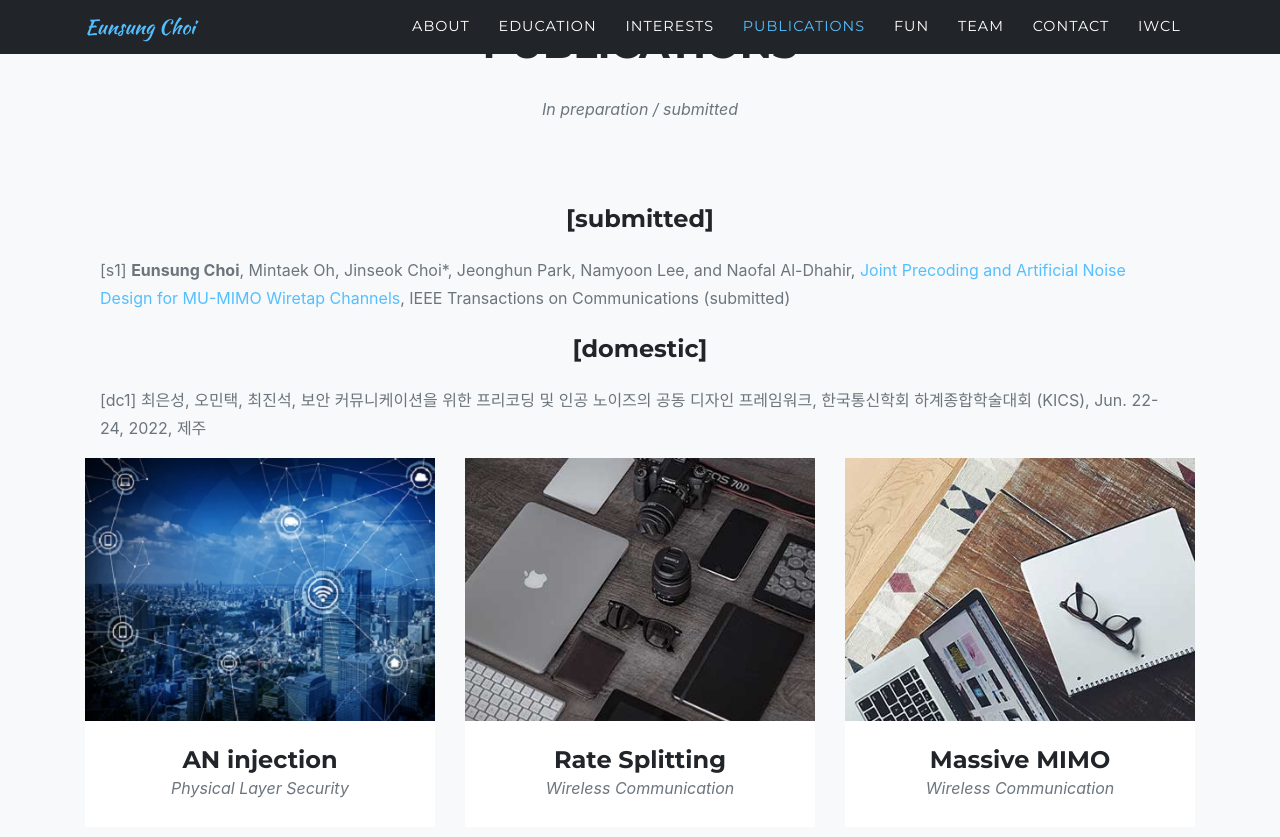
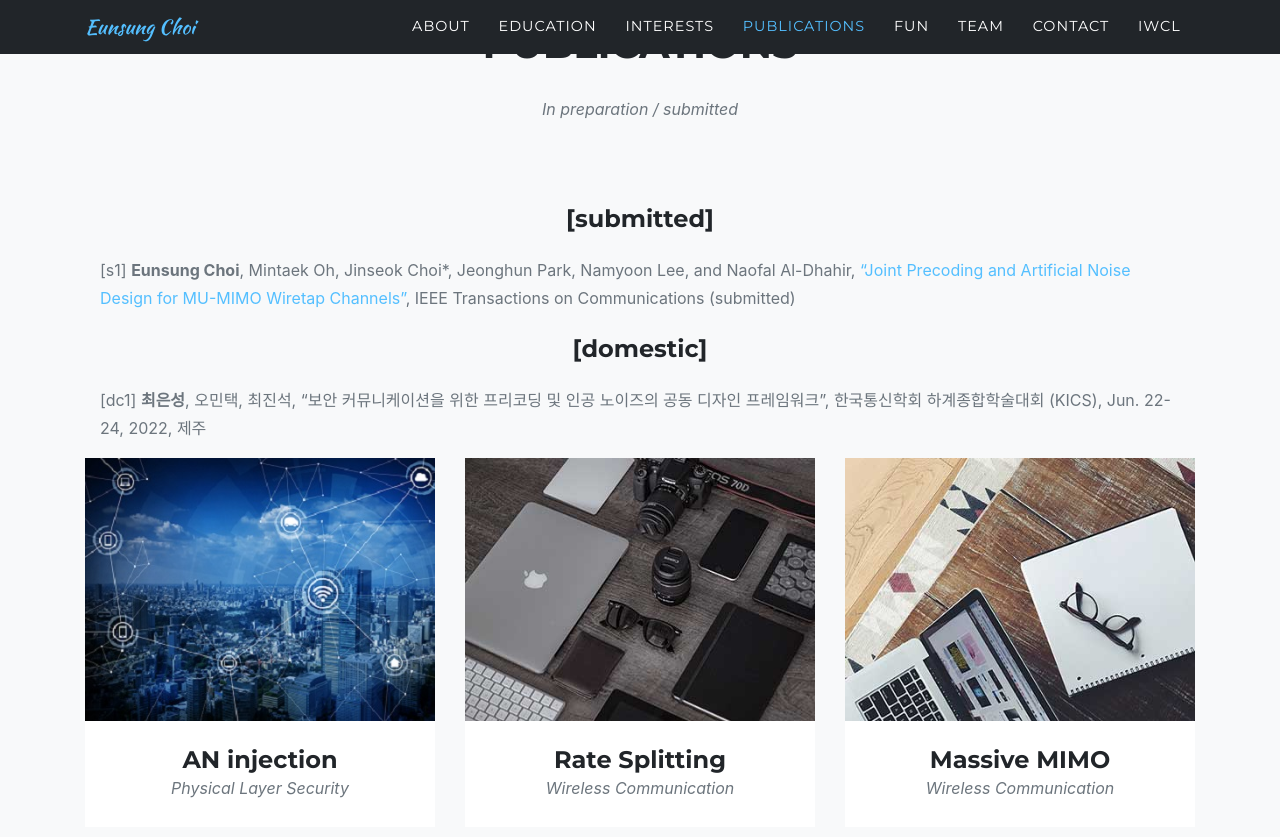
Before and after one commit to choices97/choices97.github.io, a Jekyll site: the page built from index.md, in a window 1280 px wide and 900 px high, scrolled down 4482 px. Shown: the top 837 px of the window. Built offline with Jekyll 4.4.1, drawn with Linux system fonts in a browser that asks for light colours; some web fonts are replaced; comment, search, counter and statistics services are not loaded; part of the change alters nothing that is shown.

```diff
--- a/_data/sitetext.yml
+++ b/_data/sitetext.yml
@@ -92,9 +92,9 @@ en: &DEFAULT_EN
     text: "In preparation / submitted"
     list:
       - title: "**[submitted]**"
-        desc: "[s1] **Eunsung Choi**, Mintaek Oh, Jinseok Choi*, Jeonghun Park, Namyoon Lee, and Naofal Al-Dhahir, [Joint Precoding and Artificial Noise Design for MU-MIMO Wiretap Channels](https://arxiv.org/abs/2207.09823), IEEE Transactions on Communications (submitted)"
+        desc: "[s1] **Eunsung Choi**, Mintaek Oh, Jinseok Choi*, Jeonghun Park, Namyoon Lee, and Naofal Al-Dhahir, [&ldquo;Joint Precoding and Artificial Noise Design for MU-MIMO Wiretap Channels&rdquo;](https://arxiv.org/abs/2207.09823), IEEE Transactions on Communications (submitted)"
       - title: "**[domestic]**"
-        desc: "[dc1] 최은성, 오민택, 최진석, 보안 커뮤니케이션을 위한 프리코딩 및 인공 노이즈의 공동 디자인 프레임워크, 한국통신학회 하계종합학술대회 (KICS), Jun. 22-24, 2022, 제주"
+        desc: "[dc1] **최은성**, 오민택, 최진석, &ldquo;보안 커뮤니케이션을 위한 프리코딩 및 인공 노이즈의 공동 디자인 프레임워크&rdquo;, 한국통신학회 하계종합학술대회 (KICS), Jun. 22-24, 2022, 제주"
     #**[submitted]**,
     #[s1] **Eunsung Choi**, Mintaek Oh, Jinseok Choi*, Jeonghun Park, Namyoon Lee, and Naofal Al-Dhahir, ""[Joint Precoding and Artificial Noise Design for MU-MIMO Wiretap Channels](https://arxiv.org/abs/2207.09823),"" IEEE Transactions on Communications (submitted)
     #text: "**[domestic]** <br>"
```
